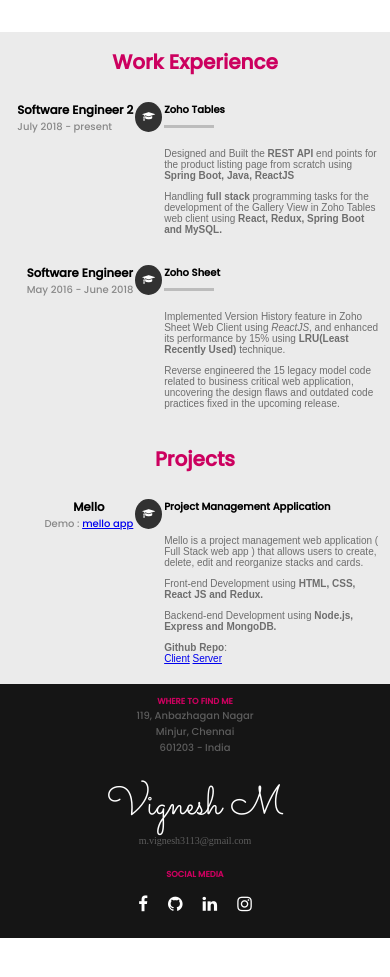
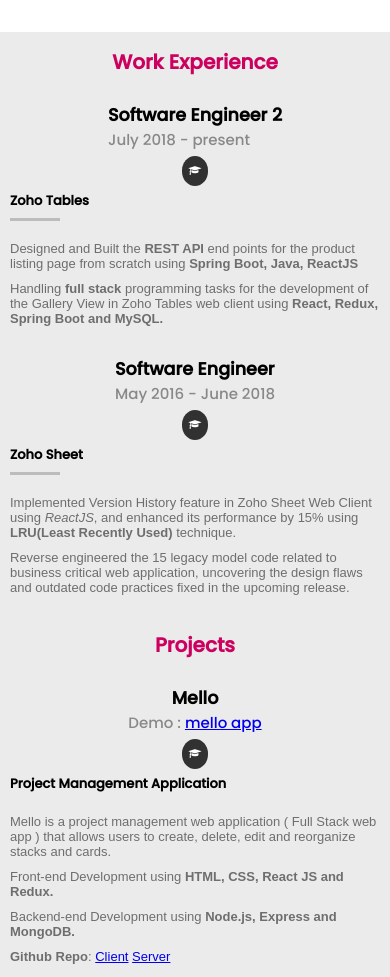
Before and after one commit to vignesh-sivaprakasam/vignesh-sivaprakasam.github.io, a plain HTML site: page index.html in a window 390 px wide. Shown: the part 1107-2084 px from the top of the page. Before the commit the page ends 2045 px from the top, so only its background shows below. Drawn offline with Linux system fonts and the light colour scheme.

Commit message:
Responsive design added

```diff
--- a/css/styles.css
+++ b/css/styles.css
@@ -155,6 +155,7 @@ a.button::after{
 }
 .resume_content{
         grid-area: r_content;
+        font-size: 1.3rem;
         /* padding: 1rem; */
 }
 .resume_company{
@@ -343,4 +344,49 @@ a.button::after{
         .profile_image{
                 justify-self: center;
         }
+
+        .resume_subgrid{
+                grid-gap: 5px;
+                grid-template-columns: repeat(1, 1fr);
+                grid-template-rows   : auto;
+                grid-template-areas  :
+                        "r_title r_title r_title r_title"
+                        "r_icon r_icon r_icon r_icon"
+                        "r_content r_content r_content r_content"
+        }
+
+        .resume_title{
+                justify-self: center;
+                font-size: 1.5rem;
+        }
+        .resume_company{
+                display: inline-block;
+                margin : 0 auto;
+        }
+        .resume_content{
+                font-size: 1.3rem;
+        }
+
+        .project_subgrid{
+                grid-gap: 5px;
+                grid-template-columns: repeat(1, 1fr);
+                grid-template-rows   : auto;
+                grid-template-areas  :
+                        "p_title p_title p_title p_title"
+                        "p_icon p_icon p_icon p_icon"
+                        "p_content p_content p_content p_content"
+        }
+
+        .project_title{
+                justify-self: center;
+                font-size: 1.5rem;
+        }
+        .project_company{
+                display: inline-block;
+                margin : 0 auto;
+        }
+        .project_content{
+                font-size: 1.3rem;
+        }
+
 }
--- a/index.html
+++ b/index.html
@@ -158,7 +158,7 @@
                                                         </div>
                                                         <div>
                                                                 <b>Github Repo</b>:
-                                                                <div style="margin:0 auto;">
+                                                                <div style="display:inline-block;margin:0 auto;">
                                                                         <a href="https://github.com/vignesh-sivaprakasam/mello-react-redux" target="_blank">Client</a>
                                                                         <a href="https://github.com/vignesh-sivaprakasam/MelloNode" target="_blank">Server</a>
                                                                 </div>
```
